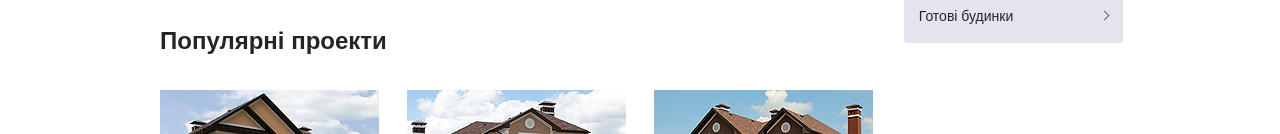
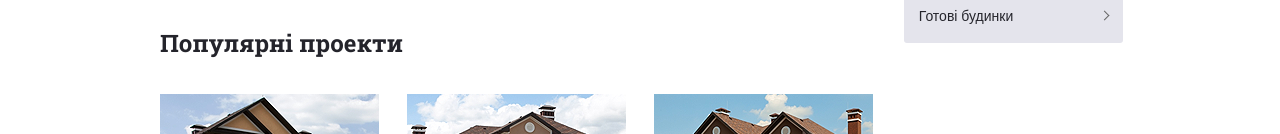
Before and after one commit to SovaDima/HataPlus, a plain HTML site: page index.html in a window 1280 px wide. Shown: the part 786-920 px from the top of the page. Drawn offline with Linux system fonts and the light colour scheme.

Commit message:
Popular Projects font

```diff
--- a/css/tyle.css
+++ b/css/tyle.css
@@ -536,7 +536,7 @@ thead th{
     font-size: 24px;
     color: #24242b;
     font-weight: 700;
-    font-family: "Roboto Slab", gi"Arial";
+    font-family: "Roboto Slab","Arial";
 }
 
 .houses {
```
